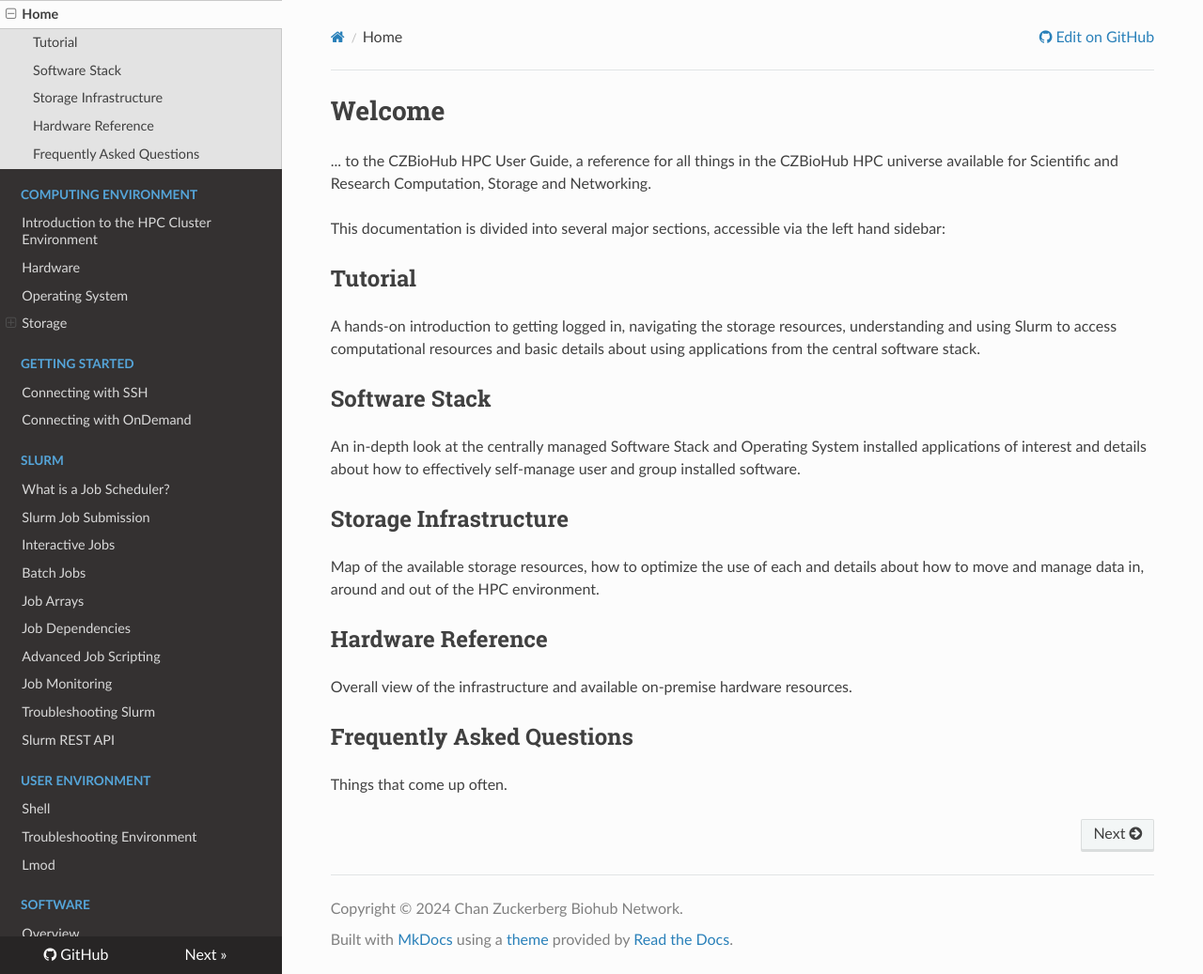
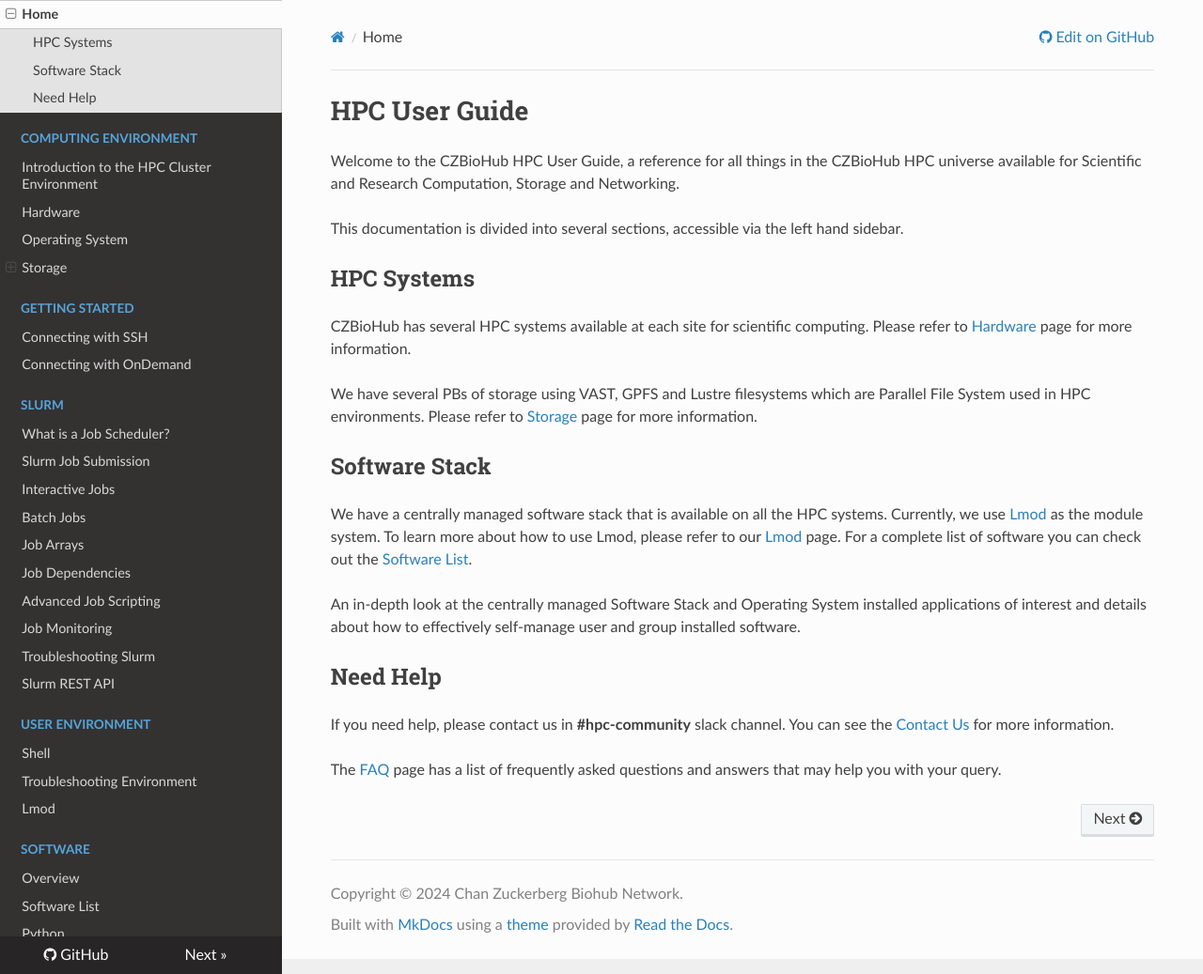
Before and after one commit to biohub-hpc/hpcuserguide, an MkDocs documentation site: the page built from docs/index.md, in a window 1280 px wide and 1037 px high. Shown: the whole window at 94% size. Built offline with MkDocs 1.6.1, drawn with Linux system fonts in a browser that asks for light colours; nearby versions of some CDN libraries.

Commit message:
remove recipes page. update main index.md page add Nathan to table of HPC Team Update storage subsections

```diff
--- a/docs/index.md
+++ b/docs/index.md
@@ -1,33 +1,32 @@
-# Welcome
+# HPC User Guide
 
-... to the CZBioHub HPC User Guide, a reference for all things in the
+Welcome to the CZBioHub HPC User Guide, a reference for all things in the
 CZBioHub HPC universe available for Scientific and Research Computation,
 Storage and Networking.
 
-This documentation is divided into several major sections, accessible via the left hand sidebar:
+This documentation is divided into several sections, accessible via the left hand sidebar.
 
-## Tutorial
+## HPC Systems
 
-A hands-on introduction to getting logged in, navigating the storage resources,
-understanding and using Slurm to access computational resources and basic
-details about using applications from the central software stack.
+CZBioHub has several HPC systems available at each site for scientific computing. Please
+refer to [Hardware](computing_environment/hardware/overview.md) page for more information.
+
+We have several PBs of storage using VAST, GPFS and Lustre filesystems which are Parallel File System
+used in HPC environments. Please refer to [Storage](computing_environment/storage/overview.md) page for more information.
 
 ## Software Stack
+
+We have a centrally managed software stack that is available on all the HPC systems. Currently, we use [Lmod](https://lmod.readthedocs.io/en/latest/) as the
+module system. To learn more about how to use Lmod, please refer to our [Lmod](environment/lmod.md) page. For a complete list
+of software you can check out the [Software List](software/software_modules.md).
 
 An in-depth look at the centrally managed Software Stack and Operating System
 installed applications of interest and details about how to effectively
 self-manage user and group installed software.
 
-## Storage Infrastructure
 
-Map of the available storage resources, how to optimize the use of each and
-details about how to move and manage data in, around and out of the HPC
-environment.
+## Need Help
 
-## Hardware Reference
+If you need help, please contact us in **#hpc-community** slack channel. You can see the [Contact Us](contact.md) for more information.
 
-Overall view of the infrastructure and available on-premise hardware resources.
-
-## Frequently Asked Questions
-
-Things that come up often.
+The [FAQ](faqs/overview.md) page has a list of frequently asked questions and answers that may help you with your query.
--- a/mkdocs.yml
+++ b/mkdocs.yml
@@ -65,7 +65,6 @@
       - Self Managed Software: software/self_manage_software.md
       - GPUs: software/gpu.md
   - Common Tasks:
-      - Recipes: common_tasks/recipes.md
       - Pigz: common_tasks/pigz.md
   - Frequently Asked Questions: faqs/overview.md
   - Contact Us: contact.md
```
Also changed, not shown: docs/common_tasks/recipes.md (deleted, +0 -5 lines), docs/computing_environment/storage/overview.md (+14 -13 lines), docs/contact.md (+8 -7 lines).
